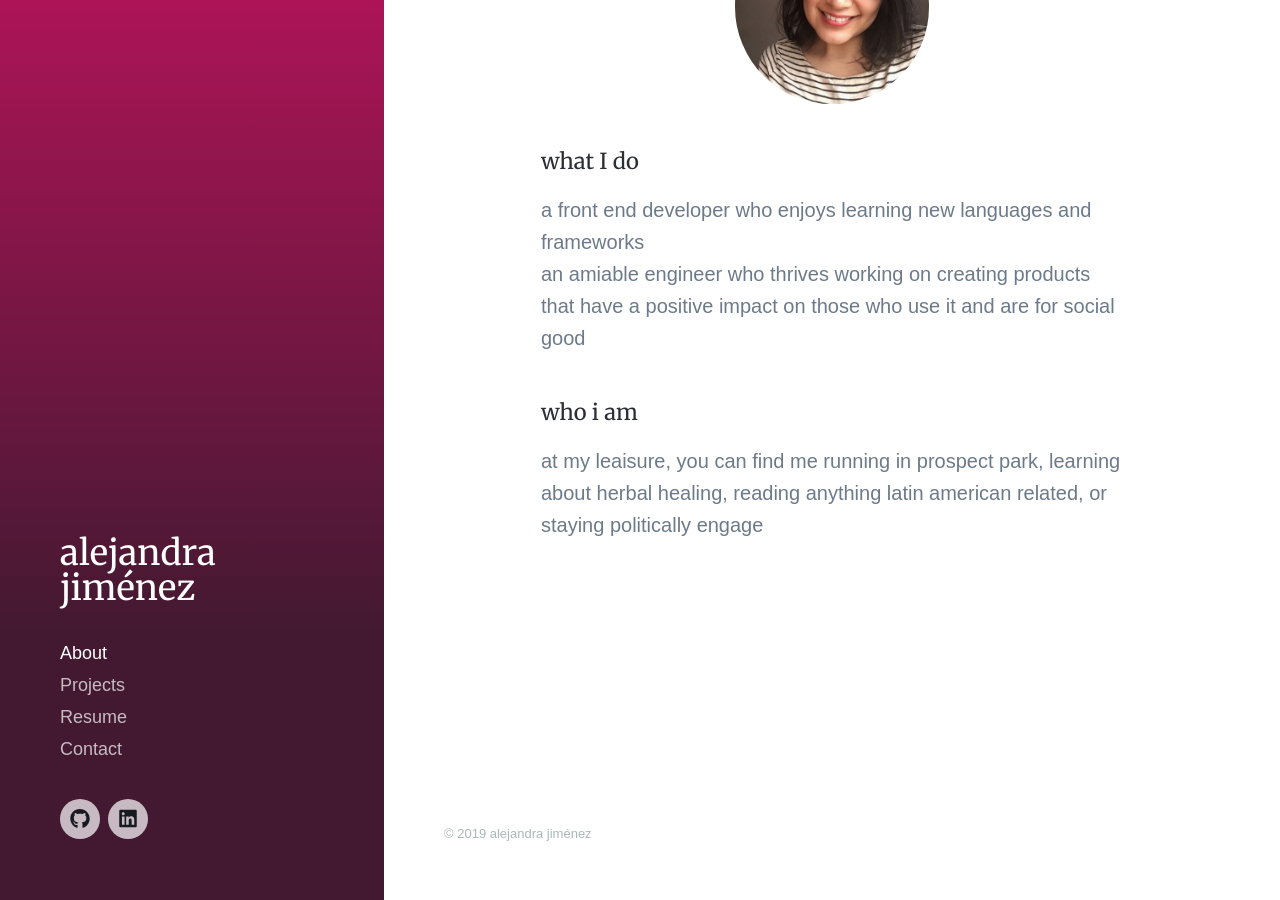
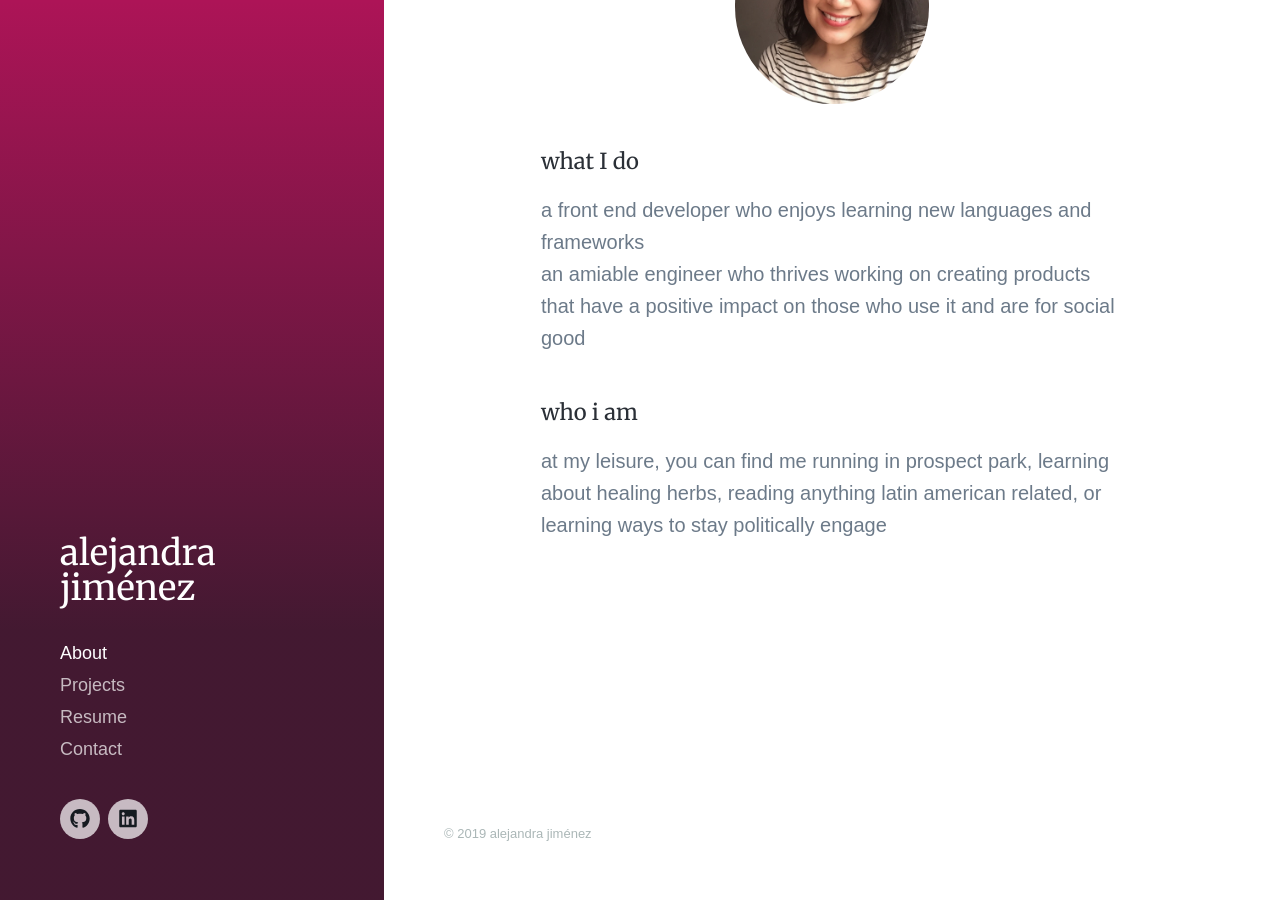
Before and after one commit to axjimenez89/alejandra, a Jekyll site: the page built from index.html, in a window 1280 px wide and 900 px high, scrolled down 230 px. Built offline with Jekyll 4.4.1, drawn with Linux system fonts in a browser that asks for light colours; nearby versions of some CDN libraries; some web fonts are replaced; the list of posts is cut into pages by our own code.

Commit message:
update about

```diff
--- a/index.html
+++ b/index.html
@@ -18,7 +18,7 @@ featured_image: /images/demo/demo-portrait.jpg
 <br />
 <h4 class="title1">who i am</h4>
 <p class="about-me">
-  at my leaisure, you can find me running in prospect park, learning about
-  herbal healing, reading anything latin american related, or staying
-  politically engage
+  at my leisure, you can find me running in prospect park, learning about
+  healing herbs, reading anything latin american related, or learning ways to
+  stay politically engage
 </p>
```
